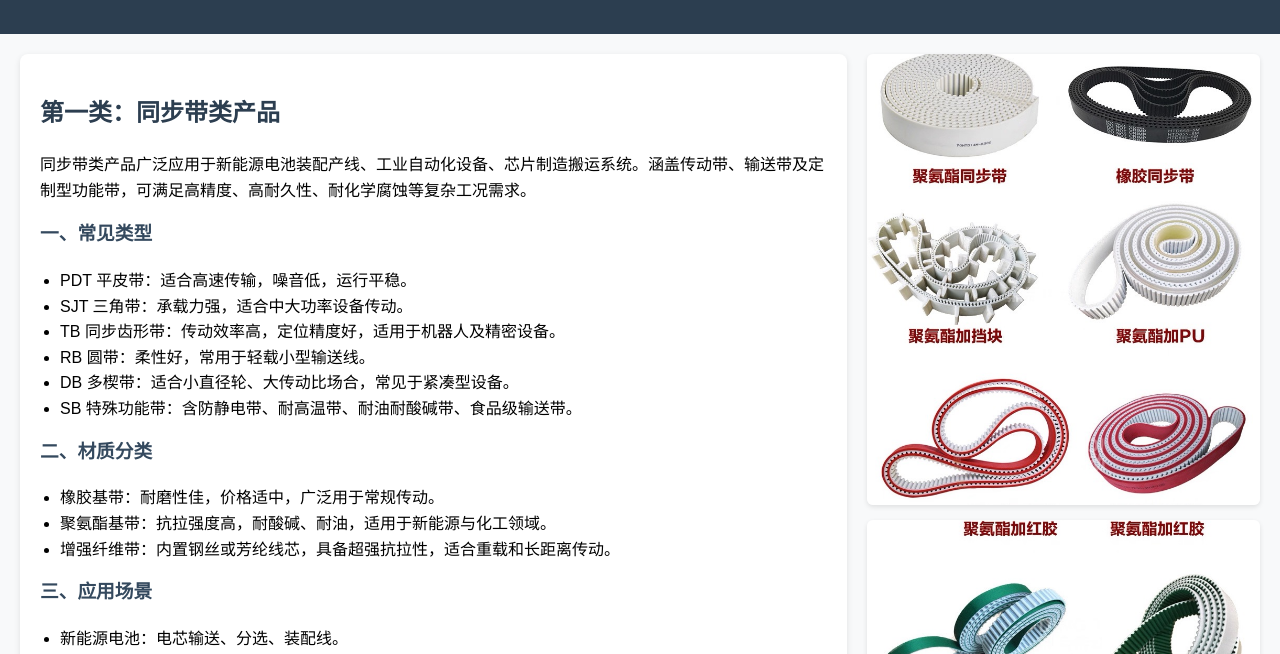
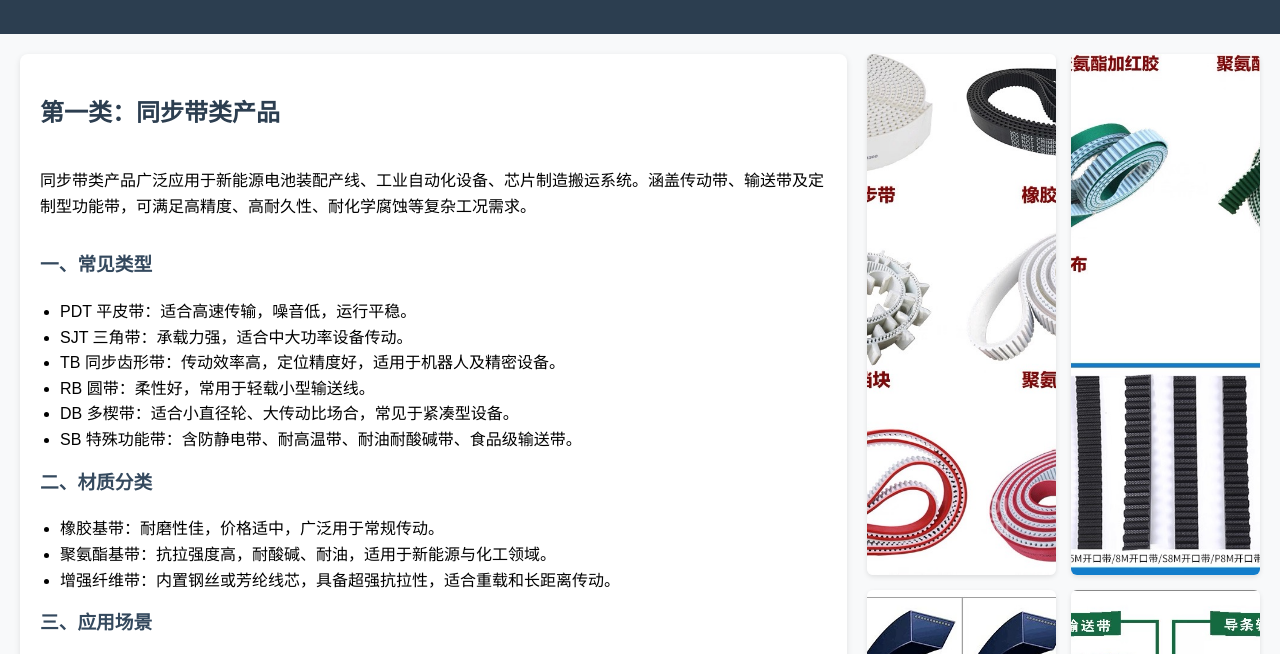
Before and after one commit to protigerLYU/protiger-site2, a plain HTML site: page index.html in a window 1280 px wide. Shown: the part 92-746 px from the top of the page. Drawn offline with Linux system fonts and the light colour scheme.

Commit message:
Add files via upload

```diff
--- a/index.html
+++ b/index.html
@@ -25,7 +25,7 @@
       display: flex;
       gap: 20px;
       margin-bottom: 40px;
-      align-items: flex-start;
+      align-items: stretch; /* 等高关键 */
     }
     .text {
       flex: 2;
@@ -33,15 +33,21 @@
       padding: 20px;
       border-radius: 8px;
       box-shadow: 0 2px 6px rgba(0,0,0,0.1);
+      display: flex;
+      flex-direction: column;
+      justify-content: space-between;
     }
     .images {
       flex: 1;
-      display: flex;
-      flex-direction: column;
+      display: grid;
+      grid-template-columns: 1fr 1fr; /* 两列 */
+      grid-template-rows: 1fr 1fr;    /* 两行 */
       gap: 15px;
     }
     .images img {
       width: 100%;
+      height: 100%;
+      object-fit: cover; /* 保持裁剪比例 */
       border-radius: 6px;
       box-shadow: 0 2px 5px rgba(0,0,0,0.1);
     }
@@ -63,6 +69,7 @@
     <h1>天津市傲虎科技有限公司</h1>
   </header>
   <main>
+    <!-- 第一类 -->
     <section class="category">
       <div class="text">
         <h2>第一类：同步带类产品</h2>
@@ -112,6 +119,7 @@
       </div>
     </section>
 
+    <!-- 第二类 -->
     <section class="category">
       <div class="text">
         <h2>第二类：工业清洁剂类产品</h2>
@@ -161,6 +169,7 @@
       </div>
     </section>
 
+    <!-- 第三类 -->
     <section class="category">
       <div class="text">
         <h2>第三类：传感器类产品</h2>
```
